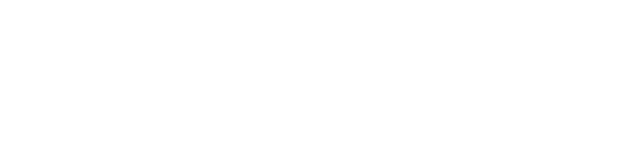
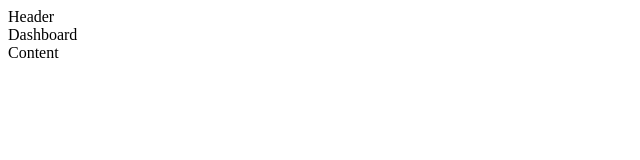
Before and after one commit to opeyemi84/Admin-Dashboard, a plain HTML site: page index.html in a window 1280 px wide. Shown: the whole page, without its empty margins (0-640 px from the left). Drawn offline with Linux system fonts and the light colour scheme.

Commit message:
Created Container divs

```diff
--- a/index.html
+++ b/index.html
@@ -11,5 +11,11 @@
       crossorigin="anonymous"
     ></script>
   </head>
-  <body></body>
+  <body>
+    <div class="container">
+      <div class="header">Header</div>
+      <div class="dashboard">Dashboard</div>
+      <div class="content">Content</div>
+    </div>
+  </body>
 </html>
```
